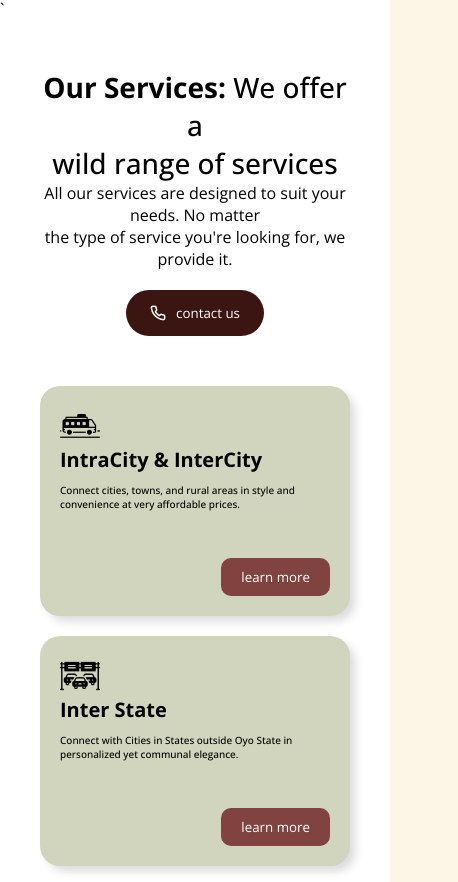
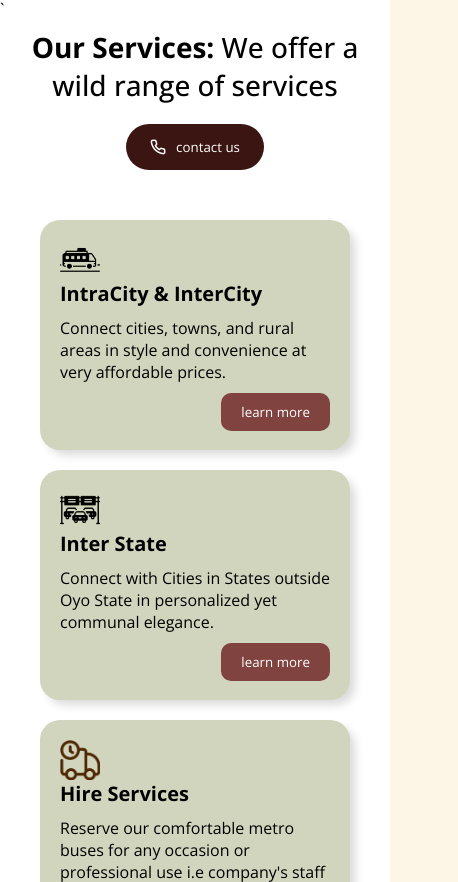
Before and after one commit to Bayshe/oyopts, a website: page index.html in a window 390 px wide. Shown: the part 846-1728 px from the top of the page, 458 px wide, since content can reach past the window. Drawn offline with nearby package versions, Linux system fonts and the light colour scheme.

Commit message:
few style adjustment

```diff
--- a/style.css
+++ b/style.css
@@ -412,8 +412,8 @@ section#hero {
 }
 
 .sev p {
-    font-size: 14px;
-    font-weight: 500;
+    font-size: 1rem;
+    font-weight: 400;
     padding-bottom: 10px;
     height: 100px;
 }
@@ -461,13 +461,24 @@ section#hero {
         font-size: 28px;
     }
 
+    .services{
+        padding: 0;
+    }
+    .services_ht{
+        padding-top: 20px;
+
+    }
+
     .services_ht p {
-        font-size: 16px;
+        display: none;
+        font-size: 2rem;
     }
 
     .services_list {
         grid-template-columns: 1fr;
         gap: 20px;
+        padding: 0px 40px;
+        padding-top: 0;
     }
 
     .sev h1 {
@@ -475,7 +486,7 @@ section#hero {
     }
 
     .sev p {
-        font-size: 10px;
+        font-size: 1rem;
     }
 
     .sev img {
@@ -576,6 +587,7 @@ section#hero {
 .cus_header{
     color: var(--white);
     width: 80%;
+    padding-left: 0.75rem;
 }
 
 .cus_input{
@@ -609,6 +621,8 @@ section#hero {
    width: 70%;
 }
 
+
+
 .cus_form{
     width: 80%;
     display: flex;
@@ -624,12 +638,13 @@ section#hero {
 .fl2{
     width: 45%;
 }
+
 .cus_box{
     border-radius: 10px;
     padding: 0.75rem 1rem;
     border: 1px solid rgba(0, 0, 0, 0.3);
-
-}
+}
+
 
 .cus_lab{
     padding-left: 0.75rem;
@@ -647,8 +662,17 @@ section#hero {
    font-size: 1rem;
 }
 
-
-
+@media (max-width:480px) {
+    .customer_service_form{
+        display: flex;
+        flex-direction: row;
+    }
+
+    .cus_02{
+        padding: 0px 0;
+        justify-content: center;
+    }
+}
 
 /* faq accordion */
 .faq{
```
